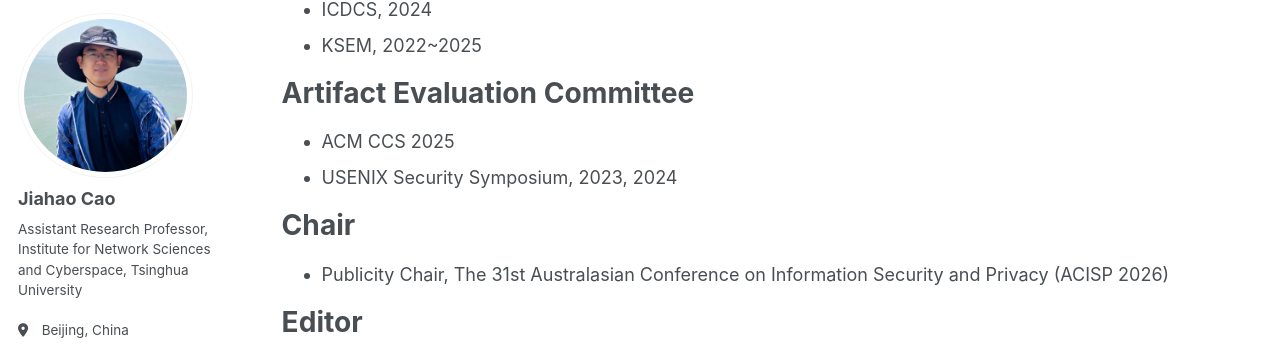
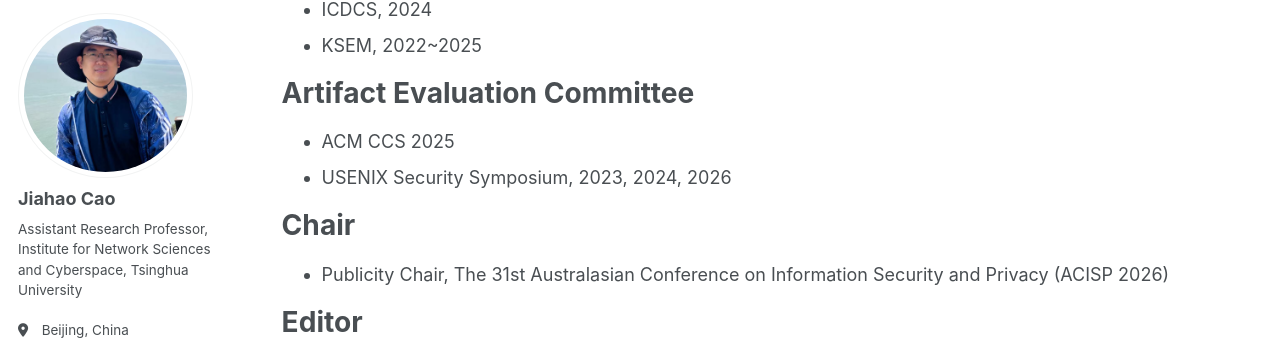
Before and after one commit to caojh15/caojh15.github.io, a Jekyll site: the page built from _pages/services.md, in a window 1280 px wide and 900 px high, scrolled down 540 px. Shown: the part 93-441 px from the top of the window. Built offline with Jekyll 4.4.1, drawn with Linux system fonts in a browser that asks for light colours; some web fonts are replaced.

Commit message:
Update services.md

```diff
--- a/_pages/services.md
+++ b/_pages/services.md
@@ -23,7 +23,7 @@ author_profile: true
 
 # Artifact Evaluation Committee
 * ACM CCS 2025
-* USENIX Security Symposium, 2023, 2024
+* USENIX Security Symposium, 2023, 2024, 2026
 
 # Chair
 * Publicity Chair, The 31st Australasian Conference on Information Security and Privacy (ACISP 2026)
```
